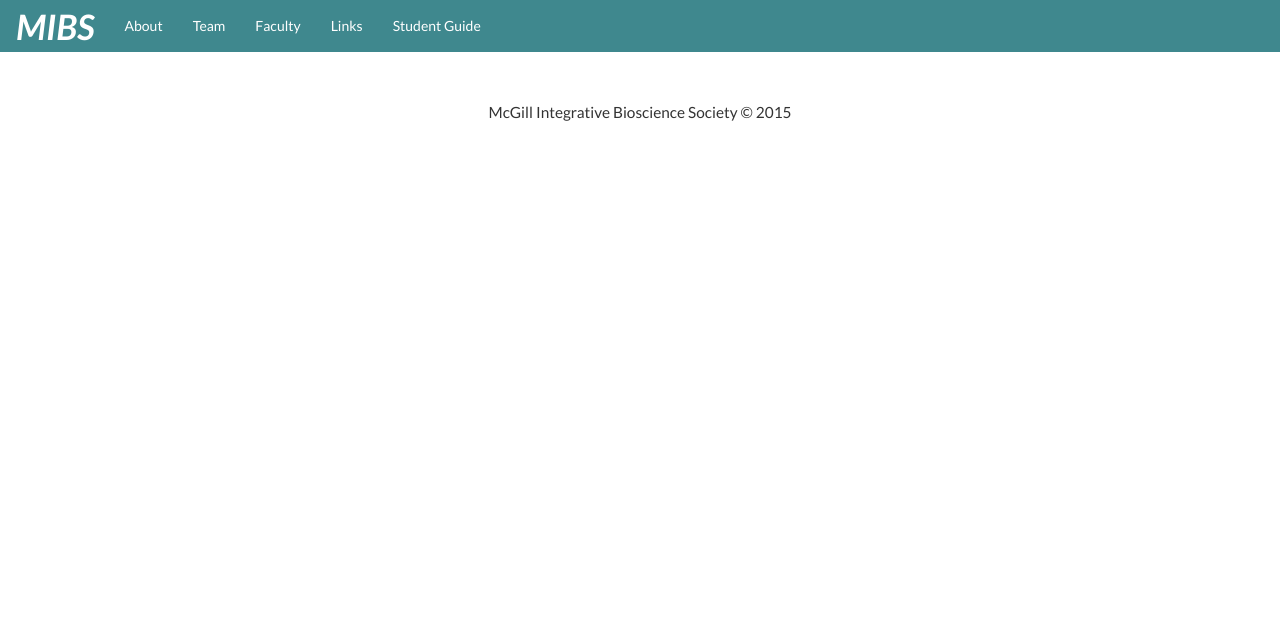
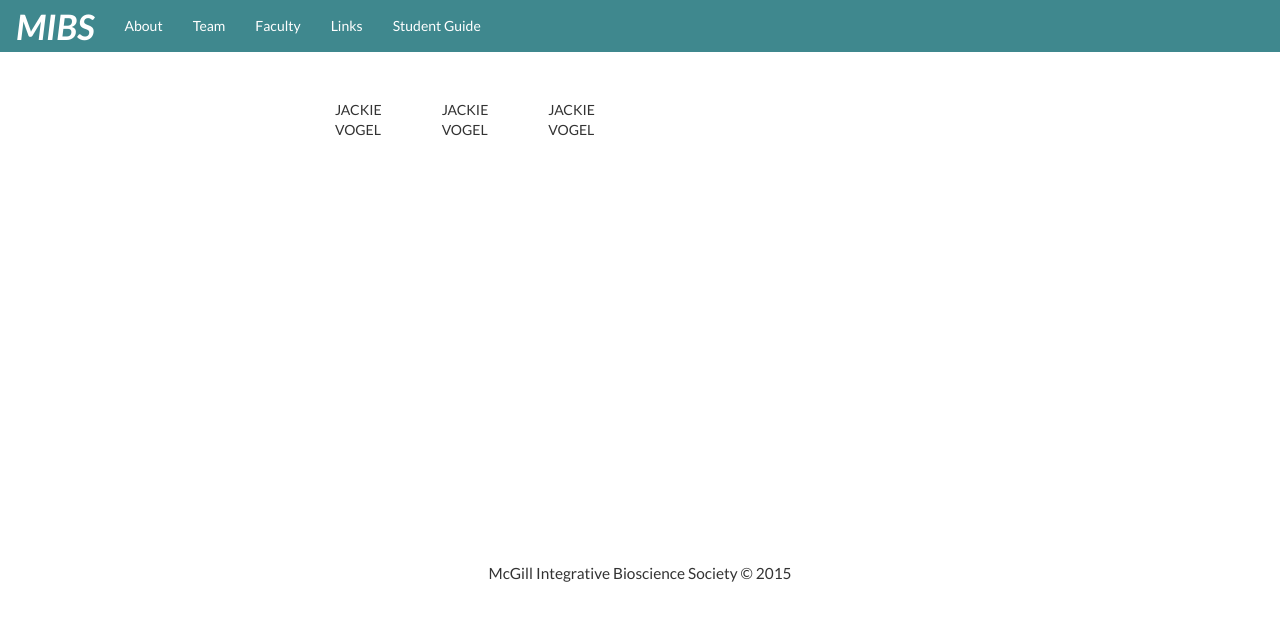
Before and after one commit to MIBS/mibs.github.io, a PHP site: page /faculty.php in a window 1280 px wide. Shown: the top 621 px of the page. Run offline with PHP 8.4, Linux system fonts and the light colour scheme; some libraries are stand-ins or nearby versions.

Commit message:
Update style to move first section in html lower

```diff
--- a/style.css
+++ b/style.css
@@ -210,3 +210,8 @@
 .navbar-default .navbar-nav>li>a{
   color:white;
 }
+
+.first-section {
+  padding-top:100px;
+  height:500px;
+}
```
